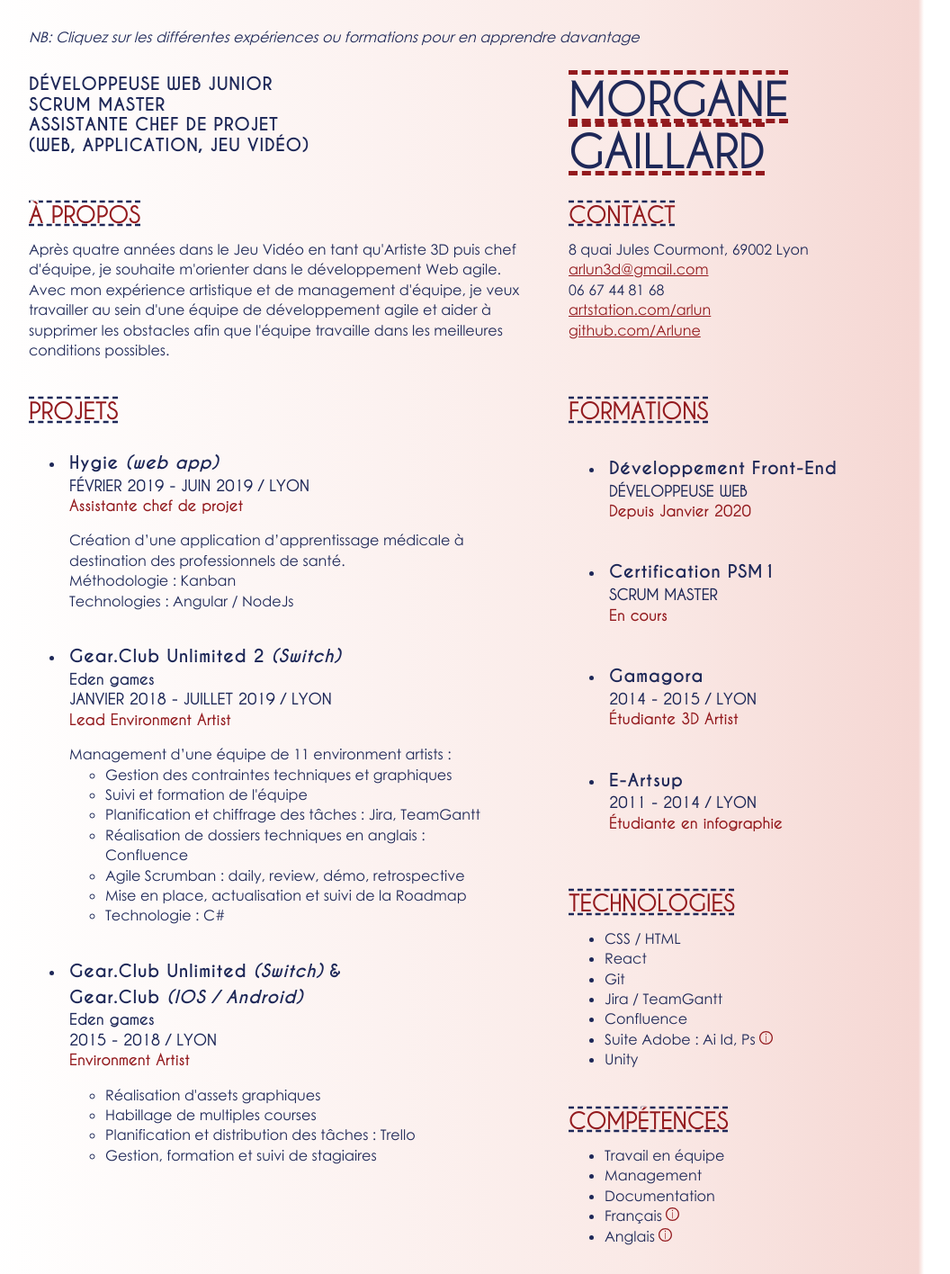
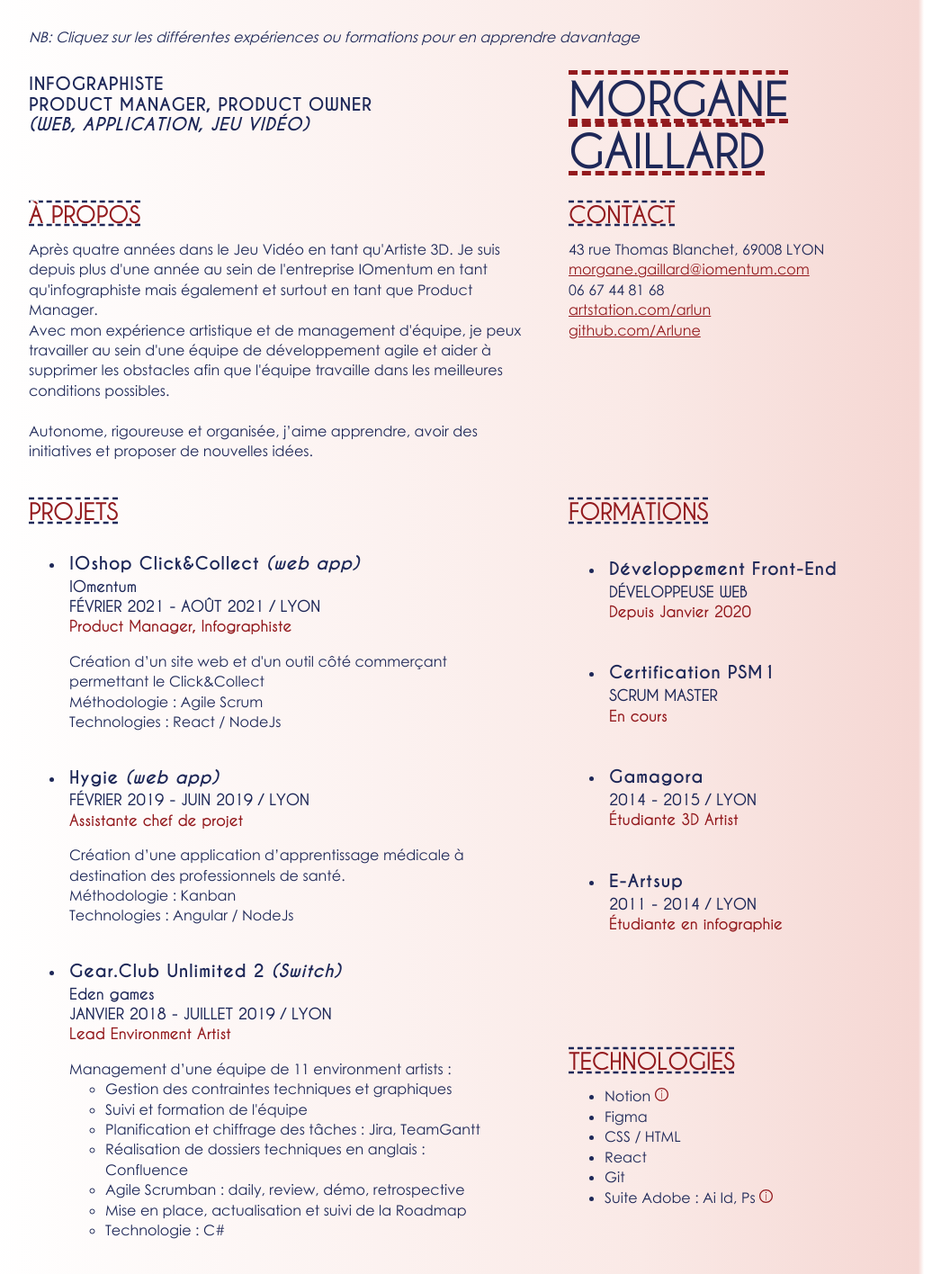
Before and after one commit to Arlune/my-resume, a React (Create React App) app: page / in a window 1280 px wide. Shown: the top 1416 px of the page at 90% size, without its empty margins (133-1189 px from the left). Built offline with nearby package versions, Linux system fonts and the light colour scheme.

Commit message:
maj 12-12/2021

```diff
--- a/src/App.js
+++ b/src/App.js
@@ -15,11 +15,10 @@ function App() {
           NB: Cliquez sur les différentes expériences ou formations pour en apprendre davantage
         </div>
         <div className="jobs-names">
-          développeuse web junior
+          Infographiste
           <br />
-          scrum master <br />
-          assistante chef de projet <br />
-          (web, application, jeu vidéo)
+          Product Manager, Product Owner <br />
+          <i>(web, application, jeu vidéo)</i>
         </div>
 
         <h1 className="name">
@@ -30,12 +29,15 @@ function App() {
         <div className="about">
           <h2>à propos</h2>
           <p>
-            Après quatre années dans le Jeu Vidéo en tant qu'Artiste 3D puis chef d'équipe, je souhaite m'orienter dans
-            le développement Web agile.{" "}
+            Après quatre années dans le Jeu Vidéo en tant qu'Artiste 3D. Je suis depuis plus d'une année au sein de
+            l'entreprise IOmentum en tant qu'infographiste mais également et surtout en tant que Product Manager.
             <span className="mobil-hide">
-              Avec mon expérience artistique et de management d'équipe, je veux travailler au sein d'une équipe de
+              <br />
+              Avec mon expérience artistique et de management d'équipe, je peux travailler au sein d'une équipe de
               développement agile et aider à supprimer les obstacles afin que l'équipe travaille dans les meilleures
-              conditions possibles.
+              conditions possibles. <br />
+              <br />
+              Autonome, rigoureuse et organisée, j’aime apprendre, avoir des initiatives et proposer de nouvelles idées.
             </span>
           </p>
         </div>
@@ -43,8 +45,9 @@ function App() {
         <div className="contact">
           <h2>contact</h2>
           <p>
-            8 quai Jules Courmont, 69002 Lyon <br />
-            <a href="mailto:arlun3d@gmail.com">arlun3d@gmail.com</a> <br />
+            43 rue Thomas Blanchet, 69008 LYON
+            <br />
+            <a href="mailto:morgane.gaillard@iomentum.com">morgane.gaillard@iomentum.com</a> <br />
             06 67 44 81 68 <br />
             <a href="https://www.artstation.com/arlun" target="_blank">
               artstation.com/arlun
--- a/src/vues/Hobbies.js
+++ b/src/vues/Hobbies.js
@@ -6,16 +6,19 @@ function Hobbies() {
     <div className="hobbies">
       <h2>hobbies</h2>
       <ul>
-        <li>Musique {Tooltip("Je fais de la harpe")}</li>
+        <li>
+          Musique{" "}
+          {Tooltip("Il m'arrive de faire de la harpe, mais j'écoute surtout beaucoup de styles musicaux différents")}
+        </li>
         <li>Modélisme {Tooltip("Peinture et sculpture de figurines, principalement de l'univers Warhammer")}</li>
         <li>Jeux vidéo {Tooltip("Principalement des MMORPGs et en ce moment je suis sur World of Warcraft")}</li>
         <li>
           Développement personnel, bien-être{" "}
           {Tooltip("Je lis et visionne des vidéos sur le développement personnel et le bien-être intérieur")}
         </li>
-        <li>Films, séries {Tooltip("En ce moment je regarde la série Peaky Blinders")}</li>
+        <li>Films, séries {Tooltip("En ce moment je regarde la série Arcane")}</li>
         <li>
-          Alimentation, cuisine{" "}
+          Alimentation, cuisine
           {Tooltip(
             "Depuis quelques temps je réalise mes plats moi-même, si possible végétariens voir vegans avec des produits locaux"
           )}
--- a/src/vues/Projets.js
+++ b/src/vues/Projets.js
@@ -15,6 +15,25 @@ function Projets() {
       <ul className="projects-containter">
         <li onClick={() => toggleDisplayMore(0)} className="more-info">
           <h3>
+            IOshop Click&Collect <em>(web app)</em>
+          </h3>
+          <h4>IOmentum</h4>
+          <h5>février 2021 - août 2021 / lyon</h5>
+          <h6>Product Manager, Infographiste</h6>
+          <p>
+            Création d’un site web et d'un outil côté commerçant permettant le Click&Collect <br />
+            Méthodologie : Agile Scrum <br />
+            Technologies : React / NodeJs
+          </p>
+          {isDisplayingMore[0] && (
+            <div>
+              En coopération avec un commerçant, nous avons créé un site web marchand ainsi qu'un outil de Back Office
+              permettant aux commerçants de vendre des produits en Click&Collect
+            </div>
+          )}
+        </li>
+        <li onClick={() => toggleDisplayMore(1)} className="more-info">
+          <h3>
             Hygie <em>(web app)</em>
           </h3>
           <h5>février 2019 - juin 2019 / lyon</h5>
@@ -24,7 +43,7 @@ function Projets() {
             Méthodologie : Kanban <br />
             Technologies : Angular / NodeJs
           </p>
-          {isDisplayingMore[0] && (
+          {isDisplayingMore[1] && (
             <div>
               Pendant plusieurs mois, en bénévolat, j'ai contribué à faire avancer un projet d'application
               d'apprentissage médicale. Cette application destinée aux professionnels de santé, leur permettait
@@ -35,7 +54,7 @@ function Projets() {
           )}
         </li>
 
-        <li onClick={() => toggleDisplayMore(1)} className="more-info">
+        <li onClick={() => toggleDisplayMore(2)} className="more-info">
           <h3>
             Gear.Club Unlimited 2 <em>(Switch)</em>
           </h3>
@@ -54,7 +73,7 @@ function Projets() {
               <li>Technologie : C#</li>
             </ul>
           </p>
-          {isDisplayingMore[1] && (
+          {isDisplayingMore[2] && (
             <div>
               Mon post de Lead Environment Artist à débuté au début du projet Gear.Club Unlimited 2. J'ai repris
               l'équipe d'artiste au complet sous ma charge et veillée au bon fonctionnement de celle-ci. J'ai créée,
@@ -64,7 +83,7 @@ function Projets() {
           )}
         </li>
 
-        <li onClick={() => toggleDisplayMore(2)} className="more-info">
+        <li onClick={() => toggleDisplayMore(3)} className="more-info">
           <h3>
             Gear.Club Unlimited <em>(Switch)</em> & <br />
             Gear.Club <em>(IOS / Android)</em>
@@ -80,7 +99,7 @@ function Projets() {
               <li>Gestion, formation et suivi de stagiaires</li>
             </ul>
           </p>
-          {isDisplayingMore[2] && (
+          {isDisplayingMore[3] && (
             <div>
               Après un stage de 6 mois chez Eden games, à la suite de mon école, j'ai été Environment Artist sur les
               projets Gear.Club et Gear.Club Unlimited. J'ai principalement créé, texturé et integré des assets
--- a/src/vues/Technologies.js
+++ b/src/vues/Technologies.js
@@ -6,13 +6,12 @@ function Technologies() {
     <div className="technologies">
       <h2>technologies</h2>
       <ul>
+        <li>Notion {Tooltip("Gestion des projets, tâches, deadlines, etc.")}</li>
+        <li>Figma</li>
         <li>CSS / HTML</li>
         <li>React</li>
         <li>Git</li>
-        <li>Jira / TeamGantt</li>
-        <li>Confluence</li>
         <li>Suite Adobe : Ai Id, Ps {Tooltip("Photoshop, Illustrator, InDesign")}</li>
-        <li>Unity</li>
       </ul>
     </div>
   );
```
